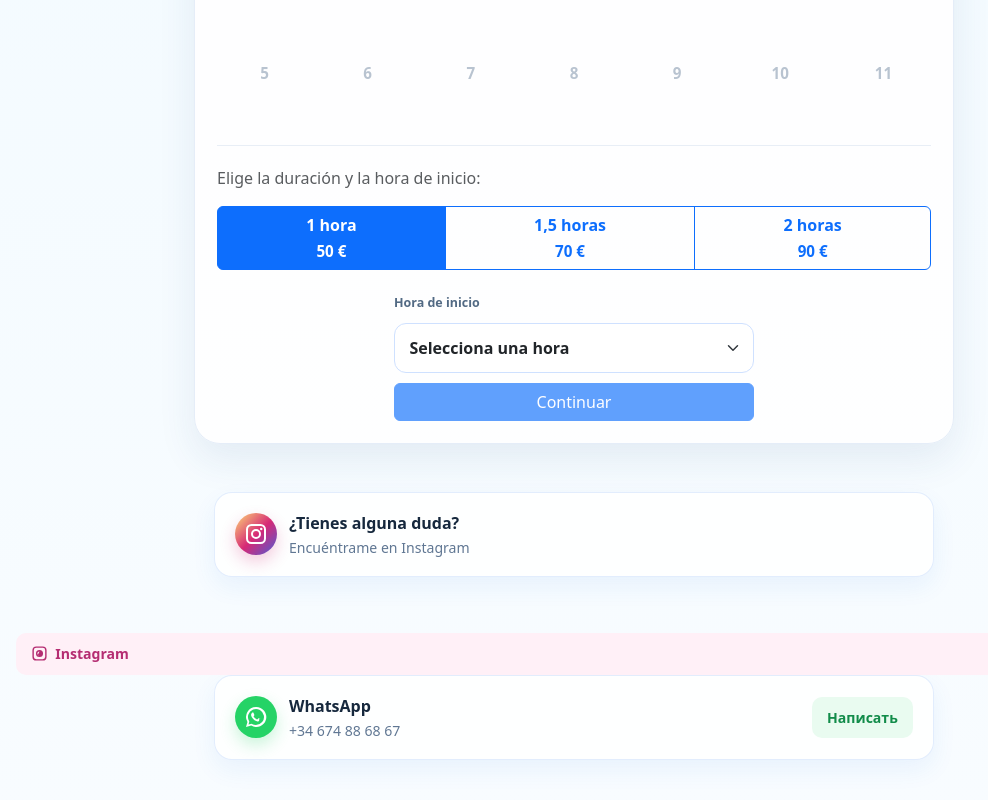
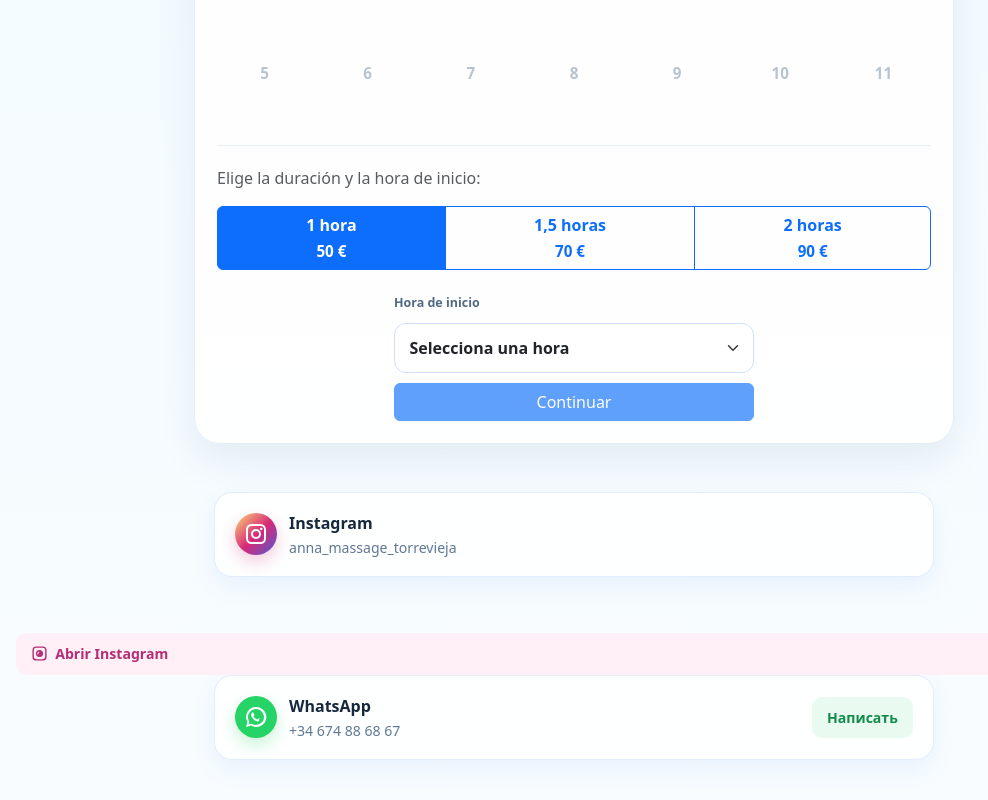
Before and after one commit to igorYurievich/annamassage, a website built with Vite: page index.html in a window 1280 px wide. Shown: the part 1289-2089 px from the top of the page, without its empty margins (66-1054 px from the left). Built offline with nearby package versions, Linux system fonts and the light colour scheme; some packages are replaced by stand-ins of ours; no server answers; the database is empty.

Commit message:
Улучшить Instagram блок

```diff
--- a/index.html
+++ b/index.html
@@ -457,8 +457,8 @@
                     </svg>
                 </span>
                 <div>
-                    <p class="contact-title">¿Tienes alguna duda?</p>
-                    <p class="contact-subtitle">Encuéntrame en Instagram</p>
+                    <p class="contact-title">Instagram</p>
+                    <p class="contact-subtitle">anna_massage_torrevieja</p>
                 </div>
             </div>
             </div>
@@ -467,7 +467,7 @@
                     <svg viewBox="0 0 24 24" aria-hidden="true">
                         <path d="M7.5 2h9A5.5 5.5 0 0 1 22 7.5v9a5.5 5.5 0 0 1-5.5 5.5h-9A5.5 5.5 0 0 1 2 16.5v-9A5.5 5.5 0 0 1 7.5 2Zm0 2A3.5 3.5 0 0 0 4 7.5v9A3.5 3.5 0 0 0 7.5 20h9a3.5 3.5 0 0 0 3.5-3.5v-9A3.5 3.5 0 0 0 16.5 4h-9ZM12 7a5 5 0 1 1 0 10 5 5 0 0 1 0-10Zm0 2a3 3 0 1 0 0 6 3 3 0 0 0-3 0 3Zm5.25-3.25a1.25 1.25 0 1 1 0 2.5 1.25 1.25 0 0 1 0-2.5Z"/>
                     </svg>
-                    Instagram
+                    Abrir Instagram
                 </a>
             </div>
         </div>
```
